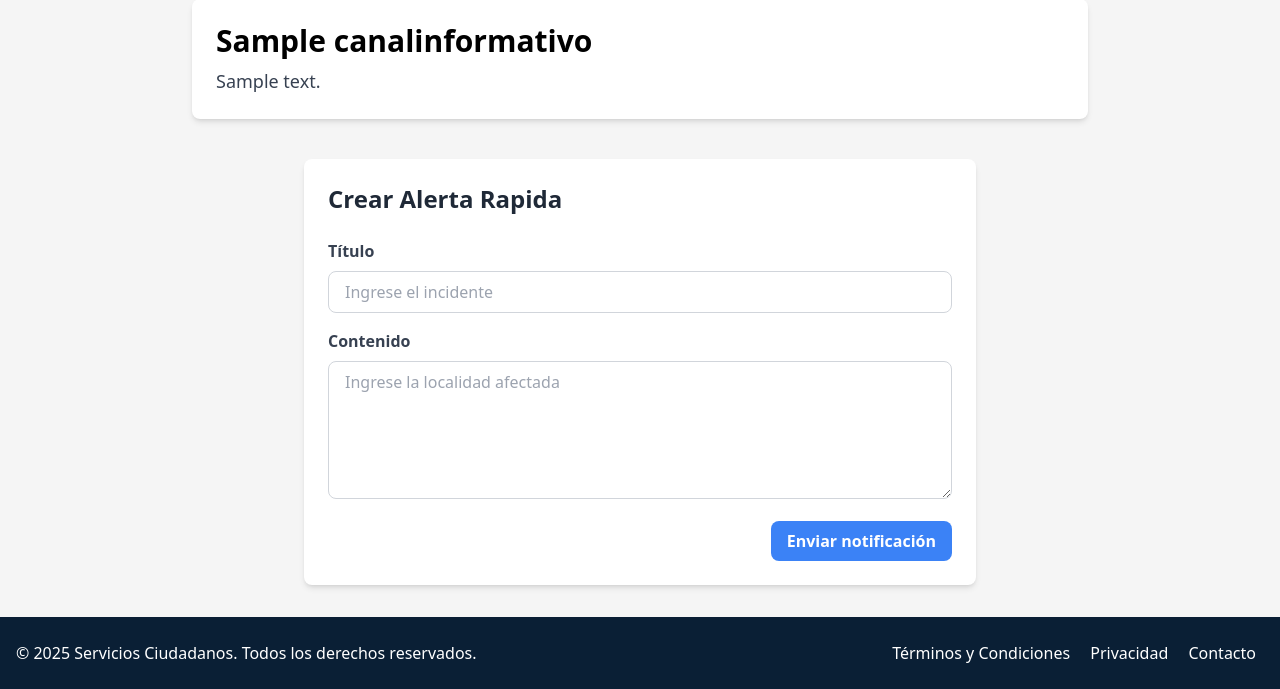
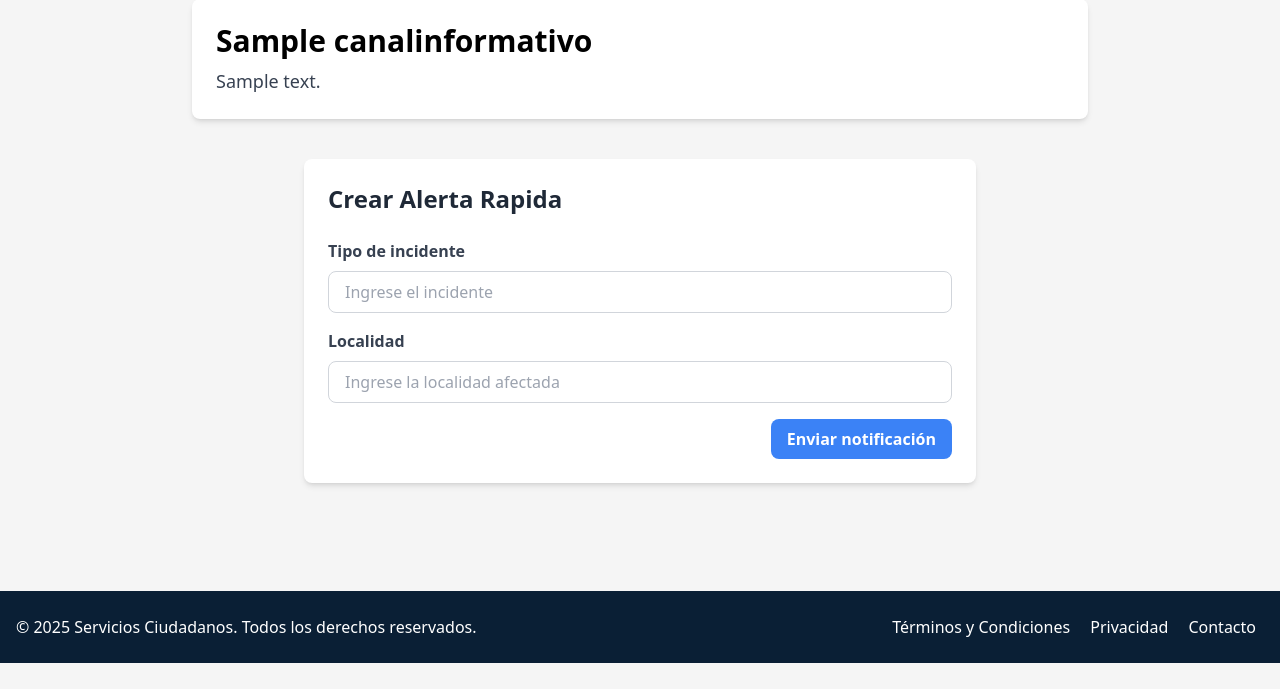
Before and after one commit to cristian-sangucho-a/servicios-ciudadanos, a Django app: page /entidad_municipal/lista_canales/noticias_canal/1 in a window 1280 px wide. Shown: the part 137-826 px from the top of the page. After the commit the page ends 800 px from the top, so only its background shows below. Run offline with Django 5.2, Linux system fonts and the light colour scheme; tables that the repository leaves empty hold one stand-in row (values such as "Sample post"); some libraries are stand-ins or nearby versions.

Commit message:
style(Notificacion): Agregar vistas y templates de las notificaciones de alertas de emergencia

```diff
--- a/ciudadano_app/templates/dashboard.html
+++ b/ciudadano_app/templates/dashboard.html
@@ -61,6 +61,12 @@
                     Ver Muro →
                 </a>
             </div>
+            <div class="space-y-4">
+                <a href="{% url 'ver_notificaciones' %}"
+                   class="text-secundario-DEFAULT hover:text-secundario-dark text-sm">
+                    Ver Notificaciones →
+                </a>
+            </div>
         </div>
     </div>
     {% endblock %}
--- a/ciudadano_app/urls.py
+++ b/ciudadano_app/urls.py
@@ -1,8 +1,8 @@
 from django.urls import path
 from . import views
 from .views.canales.noticia import reaccionar, comentar, conteo_reacciones
-from .views.canales.suscripcion import suscribirse_canal
-from .views.canales.suscripcion import desuscribirse_canal
+from .views.canales.suscripcion import suscribirse_canal, desuscribirse_canal
+from .views.canales.notificacion import listar_notificacion
 from .views.canales.canales import lista_canales, detalle_canal, ver_noticias
 from shared.views.logout import logout_usuario
 
@@ -12,6 +12,7 @@ urlpatterns = [
     path('canal/<int:canal_id>/detalle/', detalle_canal, name='detalle_canal'),
     path('canal/lista_canales/', lista_canales, name='lista_canales'),
     path('muro/', ver_noticias, name='ver_noticias'),
+    path('notificaciones/', listar_notificacion, name='ver_notificaciones'),
     path('muro/reaccion/<int:noticia_id>', reaccionar, name='reaccionar'),
     path('muro/conteo/<int:noticia_id>/', conteo_reacciones, name='conteo_reacciones'),
     path('muro/comentario/<int:noticia_id>/', comentar, name='comentar'),
--- a/entidad_municipal_app/models/canales/canal_informativo.py
+++ b/entidad_municipal_app/models/canales/canal_informativo.py
@@ -112,7 +112,7 @@ class CanalInformativo(models.Model):
                 Notificacion.objects.create(
                     ciudadano=suscripcion.ciudadano,
                     titulo="Alerta de emergencia",
-                    mensaje=f"Ha ocurrido un ${tipo_incidente} en ${localidad}"
+                    mensaje=f"Ha ocurrido un {tipo_incidente} en {localidad}"
                 )
 
 class Suscripcion(models.Model):
--- a/entidad_municipal_app/templates/canales/partials/alerta_rapida_form.html
+++ b/entidad_municipal_app/templates/canales/partials/alerta_rapida_form.html
@@ -1,12 +1,12 @@
 <div class="max-w-2xl mx-auto p-6 bg-white shadow-md rounded-lg mt-10">
     <h2 class="text-2xl font-bold mb-6 text-gray-800">Crear Alerta Rapida</h2>
 
-    <form action="#" method="post" enctype="multipart/form-data" class="space-y-4">
+    <form action="{% url 'alerta_emergencia' canal.id %}" method="post" enctype="multipart/form-data" class="space-y-4">
         {% csrf_token %}
 
         <!-- Campo: Incidente -->
         <div>
-            <label for="incidente" class="block text-gray-700 font-bold mb-2">Título</label>
+            <label for="incidente" class="block text-gray-700 font-bold mb-2">Tipo  de incidente</label>
             <input
                 type="text"
                 name="incidente"
@@ -19,15 +19,15 @@
 
         <!-- Campo: Localidad -->
         <div>
-            <label for="localidad" class="block text-gray-700 font-bold mb-2">Contenido</label>
-            <textarea
+            <label for="localidad" class="block text-gray-700 font-bold mb-2">Localidad</label>
+            <input
                 name="localidad"
                 id="localidad"
                 rows="5"
                 class="w-full px-4 py-2 border border-gray-300 rounded-lg focus:ring-2 focus:ring-blue-500 focus:outline-none"
                 placeholder="Ingrese la localidad afectada"
                 required
-            ></textarea>
+            ></input>
         </div>
 
         <!-- Botón de Envío -->
--- a/entidad_municipal_app/urls.py
+++ b/entidad_municipal_app/urls.py
@@ -19,4 +19,5 @@ urlpatterns = [
     path('lista_canales/noticias_canal/crear_noticia/<int:canal_id>', gestion_noticias.crear_noticia, name='crear_noticia'),
     path('lista_canales/noticias_canal/detalle_noticia/<int:noticia_id>', gestion_noticias.detalle_noticia, name='detalle_noticia'),
     path('lista_canales/noticias_canal/detalle_noticia/eliminar_noticia/<int:noticia_id>', gestion_noticias.eliminar_noticia, name='eliminar_noticia'),
+    path('lista_canales/noticias_canal/crear_alerta_emergencia/<int:canal_id>', gestion_noticias.alerta_de_emergencia, name='alerta_emergencia'),
 ]
--- a/entidad_municipal_app/views/canales/gestion_noticias.py
+++ b/entidad_municipal_app/views/canales/gestion_noticias.py
@@ -44,3 +44,13 @@ def eliminar_noticia(request, noticia_id):
     canal = noticia.canal
     noticia.delete()
     return redirect('/entidad_municipal/lista_canales/noticias_canal/'+str(canal.id))
+
+def alerta_de_emergencia(request,canal_id):
+    if request.method == 'POST':
+        canal = CanalInformativo.objects.get(id=canal_id)
+        incidente = request.POST.get('incidente')
+        localidad = request.POST.get('localidad')
+
+        if incidente and localidad and canal:
+            canal.notificar_alerta_emergencia(incidente, localidad)
+    return redirect('/entidad_municipal/lista_canales/')
```
Also changed, not shown: ciudadano_app/templates/canales/notificaciones.html (added, +12 -0 lines), ciudadano_app/views/canales/notificacion.py (added, +9 -0 lines).
